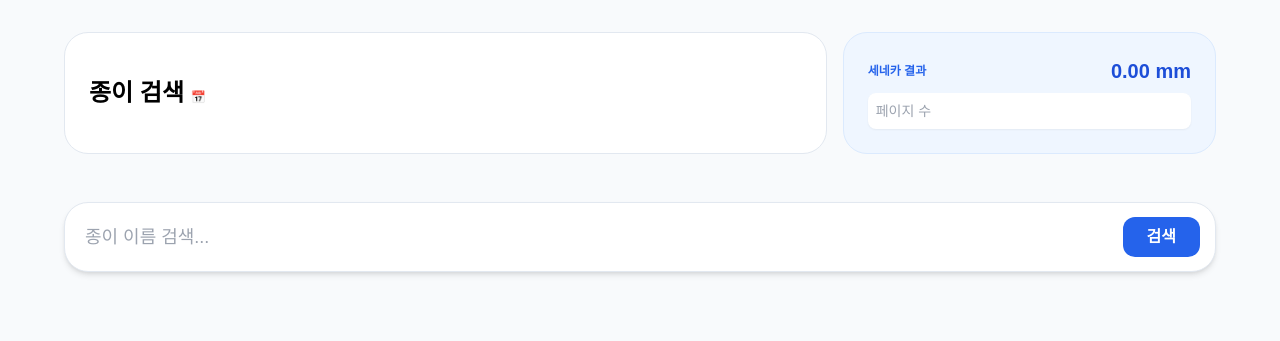
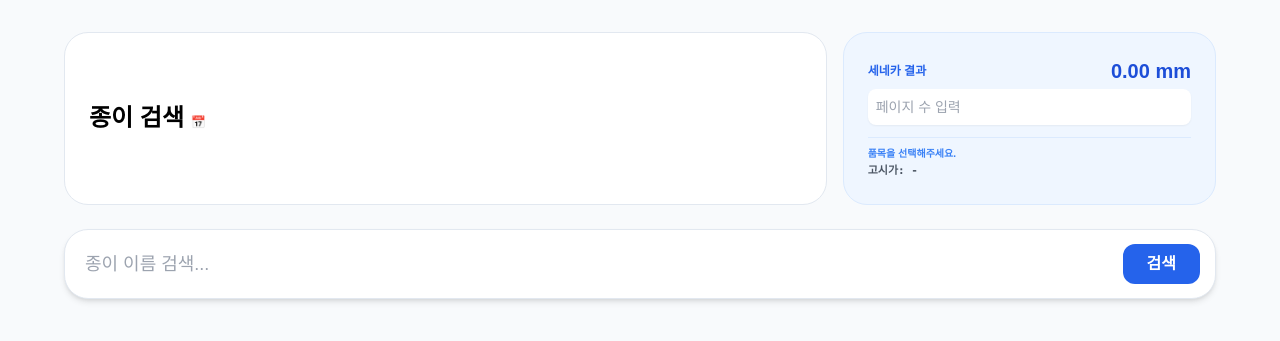
Before and after one commit to goodnotes2/paper, a Flask app: page / in a window 1280 px wide. Shown: the top 341 px of the page. Run offline with Flask 3, Linux system fonts and the light colour scheme; the visitor is signed in with stand-in values (Sample User, id 1); some libraries are stand-ins or nearby versions; some web fonts are replaced.

Commit message:
Final: Fix favorite click, add price display and sorting

```diff
--- a/templates/index.html
+++ b/templates/index.html
@@ -12,7 +12,7 @@
         .fav-star.active { color: #facc15; }
         .search-input:focus { border-color: #3b82f6; box-shadow: 0 0 0 4px rgba(59, 130, 246, 0.1); }
         th.sortable { cursor: pointer; position: relative; }
-        th.sortable:hover { background-color: #e2e8f0; }
+        th.sortable:hover { background-color: #f1f5f9; }
         th.sortable::after { content: '↕'; position: absolute; right: 8px; opacity: 0.3; }
     </style>
 </head>
@@ -31,16 +31,20 @@
                 <div class="text-2xl font-black">종이 검색 <span class="text-xs text-gray-400 font-normal">📅 {{ last_updated }}</span></div>
             </div>
             <div class="p-6 glass-card bg-blue-50 border-blue-100 flex flex-col justify-center">
-                <div class="flex justify-between items-center mb-2">
+                <div class="flex justify-between items-center mb-1">
                     <span class="text-xs font-bold text-blue-600">세네카 결과</span>
                     <span id="seneca_result" class="text-xl font-black text-blue-700">0.00 mm</span>
                 </div>
-                <input type="number" id="page_input" oninput="calc()" placeholder="페이지 수" class="w-full p-2 rounded-lg border-none shadow-sm text-sm">
+                <input type="number" id="page_input" oninput="calc()" placeholder="페이지 수 입력" class="w-full p-2 rounded-lg border-none shadow-sm text-sm mb-2">
+                <div id="selected_info_box" class="space-y-0.5 mt-1 border-t border-blue-100 pt-2 transition-all">
+                    <div id="selected_info" class="text-[10px] text-blue-500 font-bold truncate">품목을 선택해주세요.</div>
+                    <div id="fav_price_display" class="text-[11px] text-gray-600 font-mono font-bold">고시가: -</div>
+                </div>
                 <input type="hidden" id="hidden_thick" value="0">
             </div>
         </div>
 
-        <div id="favorites_bar" class="flex flex-wrap gap-2"></div>
+        <div id="favorites_bar" class="flex flex-wrap gap-2 empty:hidden"></div>
 
         <form method="POST" class="relative">
             <input type="text" name="keyword" id="keywordInput" value="{{ keyword }}" placeholder="종이 이름 검색..." class="w-full p-5 glass-card search-input text-lg shadow-md pr-32">
@@ -53,42 +57,44 @@
         </form>
 
         {% if results %}
-        <div class="glass-card overflow-hidden shadow-sm">
+        <div class="glass-card overflow-hidden shadow-sm border border-gray-100">
             <table class="w-full text-left" id="resultTable">
-                <thead class="bg-gray-50 border-b text-xs text-gray-400 uppercase font-bold">
+                <thead class="bg-gray-50 border-b text-[10px] text-gray-400 uppercase font-bold">
                     <tr>
                         <th class="p-4 w-12 text-center text-lg">⭐</th>
                         <th class="p-4">품목 / 제지사</th>
                         <th class="p-4 sortable" onclick="sortTable(2)">사이즈</th>
                         <th class="p-4 sortable text-center" onclick="sortTable(3)">평량</th>
-                        <th class="p-4">두께</th>
-                        <th class="p-4">고시가(R)</th>
+                        <th class="p-4 text-center">두께</th>
+                        <th class="p-4 text-right">고시가(R)</th>
                     </tr>
                 </thead>
-                <tbody class="divide-y">
+                <tbody class="divide-y text-sm">
                     {% for item in results %}
-                    <tr class="hover:bg-blue-50 cursor-pointer" onclick="selectRow(this, '{{ item.두께 }}', '{{ item.품목 }}')">
+                    <tr class="hover:bg-blue-50 cursor-pointer transition-colors" onclick="selectRow(this, '{{ item.두께 }}', '{{ item.품목 }}', '{{ item.평량 }}', '{{ item.고시가 }}')">
                         <td class="p-4 text-center">
-                            <button onclick="event.stopPropagation(); toggleFavorite('{{ item.품목 }}', '{{ item.두께 }}', '{{ item.평량 }}', this)"
+                            <button onclick="event.stopPropagation(); toggleFavorite('{{ item.품목 }}', '{{ item.두께 }}', '{{ item.평량 }}', '{{ item.고시가 }}', this)"
                                     class="fav-star text-gray-300 text-2xl transition-colors">★</button>
                         </td>
                         <td class="p-4">
                             <div class="font-bold text-gray-800">{{ item.품목 }}</div>
                             <div class="text-[10px] text-gray-400 uppercase tracking-tighter">{{ item.시트명 }}</div>
                         </td>
-                        <td class="p-4 text-sm text-gray-500">{{ item.사이즈 }}</td>
+                        <td class="p-4 text-gray-500">{{ item.사이즈 }}</td>
                         <td class="p-4 text-center font-semibold text-gray-600">{{ item.평량 }}g</td>
-                        <td class="p-4 text-sm font-bold text-blue-500 text-center">{{ item.두께 }}μm</td>
-                        <td class="p-4 font-mono text-sm text-right">{{ item.고시가 }}</td>
+                        <td class="p-4 text-center font-bold text-blue-500">{{ item.두께 }}μm</td>
+                        <td class="p-4 font-mono text-right font-bold text-gray-700">{{ item.고시가 }}</td>
                     </tr>
                     {% endfor %}
                 </tbody>
             </table>
         </div>
         {% elif keyword %}
-        <div class="text-center p-10 glass-card border-dashed">
-            <p class="text-gray-400 mb-4">데이터가 없습니다.</p>
-            <a href="https://www.google.com/search?q={{ keyword }}+종이" target="_blank" class="inline-block px-6 py-3 bg-gray-100 rounded-xl font-bold text-gray-600">구글에서 "{{ keyword }}" 검색</a>
+        <div class="text-center p-12 glass-card border-dashed border-2 border-gray-200">
+            <p class="text-gray-400 mb-6 font-medium">"{{ keyword }}"에 대한 결과가 없습니다.</p>
+            <a href="https://www.google.com/search?q={{ keyword }}+종이" target="_blank" class="inline-flex items-center gap-2 px-8 py-4 bg-white border border-gray-200 rounded-2xl font-bold text-gray-600 shadow-sm hover:border-blue-500 hover:text-blue-600 transition-all">
+                <img src="https://www.google.com/favicon.ico" class="w-4 h-4"> 구글에서 검색하기
+            </a>
         </div>
         {% endif %}
     </div>
@@ -97,41 +103,19 @@
     <script>
         window.onload = () => { renderFavorites(); };
 
-        // ↕ 정렬 기능
-        let sortDirections = [true, true, true, true]; // 각 컬럼의 정렬 상태
-        function sortTable(colIdx) {
-            const table = document.getElementById("resultTable");
-            const tbody = table.querySelector("tbody");
-            const rows = Array.from(tbody.querySelectorAll("tr"));
-            const dir = sortDirections[colIdx];
-
-            rows.sort((a, b) => {
-                let valA = a.cells[colIdx].innerText.replace(/[^0-9.]/g, '');
-                let valB = b.cells[colIdx].innerText.replace(/[^0-9.]/g, '');
-
-                // 숫자인 경우 숫자 비교, 문자일 경우 문자 비교
-                if (!isNaN(valA) && !isNaN(valB) && valA !== "" && valB !== "") {
-                    return dir ? parseFloat(valA) - parseFloat(valB) : parseFloat(valB) - parseFloat(valA);
-                }
-                return dir ? a.cells[colIdx].innerText.localeCompare(b.cells[colIdx].innerText) : b.cells[colIdx].innerText.localeCompare(a.cells[colIdx].innerText);
-            });
-
-            sortDirections[colIdx] = !dir;
-            rows.forEach(row => tbody.appendChild(row));
-        }
-
-        function clearSearch() {
-            document.getElementById('keywordInput').value = '';
-            document.getElementById('clearBtn').classList.add('hidden');
-            document.getElementById('keywordInput').focus();
-        }
-
-        function toggleFavorite(name, thick, gram, btn) {
+        // ⭐ 즐겨찾기 로직 (가격 데이터 포함)
+        function toggleFavorite(name, thick, gram, price, btn) {
             let favs = JSON.parse(localStorage.getItem('paper_favs') || '[]');
             const id = name + gram;
             const index = favs.findIndex(f => f.id === id);
-            if (index > -1) { favs.splice(index, 1); btn.classList.remove('active'); }
-            else { favs.push({ id, name, thick, gram }); btn.classList.add('active'); }
+
+            if (index > -1) {
+                favs.splice(index, 1);
+                btn.classList.remove('active');
+            } else {
+                favs.push({ id, name, thick, gram, price });
+                btn.classList.add('active');
+            }
             localStorage.setItem('paper_favs', JSON.stringify(favs));
             renderFavorites();
         }
@@ -141,7 +125,8 @@
             if(!container) return;
             const favs = JSON.parse(localStorage.getItem('paper_favs') || '[]');
             container.innerHTML = favs.map(f => `
-                <div class="flex items-center gap-2 px-4 py-2 bg-white border border-yellow-200 rounded-full shadow-sm cursor-pointer hover:bg-yellow-50" onclick="quickSelect('${f.thick}', '${f.name}')">
+                <div class="flex items-center gap-2 px-4 py-2 bg-white border border-yellow-200 rounded-full shadow-sm cursor-pointer hover:bg-yellow-50 transition-all"
+                     onclick="quickSelect('${f.thick}', '${f.name}', '${f.gram}', '${f.price}')">
                     <span class="text-yellow-400 text-xs">★</span>
                     <span class="text-xs font-bold text-gray-700">${f.name} (${f.gram}g)</span>
                     <button onclick="event.stopPropagation(); removeFav('${f.id}')" class="text-gray-300 hover:text-red-500 ml-1">×</button>
@@ -156,16 +141,41 @@
             renderFavorites();
         }
 
-        function selectRow(el, thick, name) {
+        // ⚡ 클릭 시 세네카 반영 + 고시가 표시
+        function quickSelect(thick, name, gram, price) {
             document.getElementById('hidden_thick').value = thick;
+            calc();
+            document.getElementById('selected_info').innerText = `${name} (${gram}g)`;
+            document.getElementById('fav_price_display').innerText = `고시가(R): ${price}원`;
+
+            const infoBox = document.getElementById('selected_info_box');
+            infoBox.classList.add('bg-yellow-50');
+            setTimeout(() => infoBox.classList.remove('bg-yellow-50'), 300);
+        }
+
+        function selectRow(el, thick, name, gram, price) {
             document.querySelectorAll('tr').forEach(r => r.classList.remove('bg-blue-100'));
             el.classList.add('bg-blue-100');
-            calc();
+            quickSelect(thick, name, gram, price);
         }
 
-        function quickSelect(thick, name) {
-            document.getElementById('hidden_thick').value = thick;
-            calc();
+        // ↕ 정렬 기능
+        let sortDirections = [true, true, true, true, true, true];
+        function sortTable(colIdx) {
+            const tbody = document.querySelector("#resultTable tbody");
+            const rows = Array.from(tbody.querySelectorAll("tr"));
+            const dir = sortDirections[colIdx];
+
+            rows.sort((a, b) => {
+                let valA = a.cells[colIdx].innerText.replace(/[^0-9.]/g, '');
+                let valB = b.cells[colIdx].innerText.replace(/[^0-9.]/g, '');
+                if (!isNaN(valA) && !isNaN(valB) && valA !== "" && valB !== "") {
+                    return dir ? parseFloat(valA) - parseFloat(valB) : parseFloat(valB) - parseFloat(valA);
+                }
+                return dir ? a.cells[colIdx].innerText.localeCompare(b.cells[colIdx].innerText) : b.cells[colIdx].innerText.localeCompare(a.cells[colIdx].innerText);
+            });
+            sortDirections[colIdx] = !dir;
+            rows.forEach(row => tbody.appendChild(row));
         }
 
         function calc() {
@@ -173,6 +183,13 @@
             const t = parseFloat(document.getElementById('hidden_thick').value) || 0;
             document.getElementById('seneca_result').innerText = (p > 0 && t > 0) ? ((p / 2) * t / 1000).toFixed(2) + " mm" : "0.00 mm";
         }
+
+        function clearSearch() {
+            const input = document.getElementById('keywordInput');
+            input.value = '';
+            document.getElementById('clearBtn').classList.add('hidden');
+            input.focus();
+        }
     </script>
 </body>
 </html>
```
